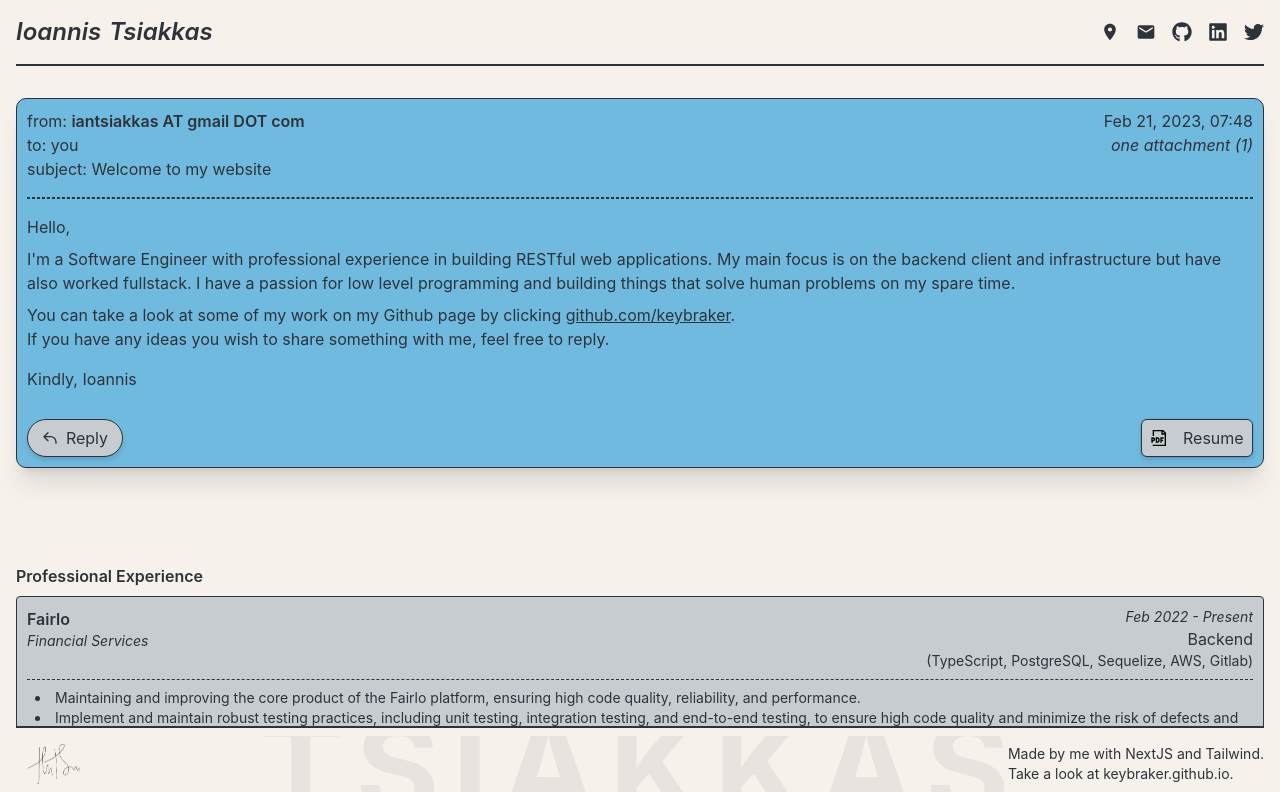
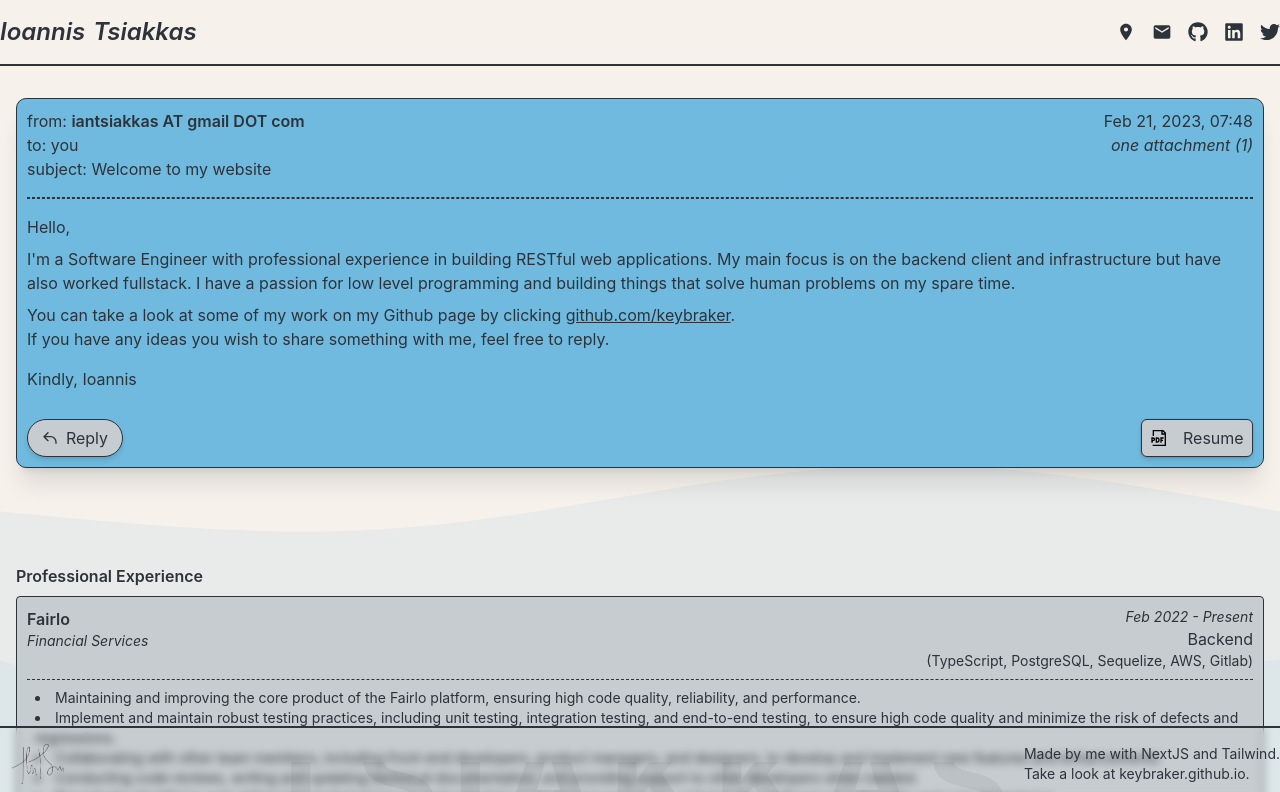
Before and after one commit to keybraker/keybraker.github.io, a Next.js app: page / in a window 1280 px wide. Shown: the top 792 px of the page. Built offline with nearby package versions, Linux system fonts and the light colour scheme.

Commit message:
Footer glowup

```diff
--- a/src/abilities/footer.tsx
+++ b/src/abilities/footer.tsx
@@ -5,8 +5,9 @@ const repo = "https://github.com/keybraker/keybraker.github.io";
 
 export default function Footer() {
   return (
+    // bg-tsiakkas-light dark:bg-tsiakkas-dark
     <>
-      <div className="sticky bottom-0 z-40 py-4 bg-tsiakkas-light dark:bg-tsiakkas-dark border-t-2 border-tsiakkas-dark dark:border-tsiakkas-light flex flex-col justify-center place-self-center max-w-[83rem] w-full">
+      <div className="sticky bottom-0 z-10 py-4 border-t-2 backdrop-blur-sm border-tsiakkas-dark dark:border-tsiakkas-light flex flex-col justify-center place-self-center max-w-[83rem] w-full">
         <div className="flex w-full flex-row justify-between">
           <Image src={signature} alt="signature" width={84} />
           <a rel="noopener noreferrer" target="_blank" href={repo}>
@@ -16,7 +17,7 @@ export default function Footer() {
             </div>
           </a>
         </div>
-        <div className="absolute z-[3] bottom-0 left-0 right-0 flex items-end justify-center h-16 opacity-[0.05] dark:opacity-[0.05]">
+        <div className="absolute bottom-0 left-0 right-0 flex items-end justify-center h-16 opacity-[0.05] dark:opacity-[0.06]">
           <span className="select-none text-vws leading-vws text-medwork-dark dark:text-medwork-light font-bold overflow-hidden h-3/7 tracking-widest">
             TSIAKKAS
           </span>
--- a/src/abilities/header.tsx
+++ b/src/abilities/header.tsx
@@ -59,7 +59,7 @@ function AboutPageInner() {
 
 export default function Header() {
   return (
-    <header className="sticky top-0 z-40 border-b-2 border-tsiakkas-dark dark:border-tsiakkas-light flex flex-col justify-center place-self-center max-w-[83rem] w-full">
+    <header className="sticky top-0 z-10 border-b-2 border-tsiakkas-dark dark:border-tsiakkas-light flex flex-col justify-center place-self-center max-w-[83rem] w-full">
       <div className="flex flex-col items-center justify-between gap-2 px-0 pt-2 pb-4 bg-tsiakkas-light dark:bg-tsiakkas-dark xs:py-4 xs:flex-row sm:items-stretch">
         <span className="italic flex flex-col self-center text-center gap-1 font-helvetica text-2xl font-semibold text-tsiakkas-dark dark:text-tsiakkas-light tn:flex-row xs:gap-2">
           <span>Ioannis</span>
--- a/src/pages/index.tsx
+++ b/src/pages/index.tsx
@@ -8,9 +8,41 @@ import SkillPage from "@/abilities/skills";
 import CategoryTitle from "@/components/categoryTitle";
 import Head from "next/head";
 
+function WaveSvg() {
+  return (
+    <div className="absolute select-none bottom-0 left-0 w-full opacity-10">
+      {/* <svg xmlns="http://www.w3.org/2000/svg" viewBox="0 0 1440 320">
+        <path fill="#06B6D4" fillOpacity="1" d="M0,64L48,80C96,96,192,128,288,144C384,160,480,160,576,138.7C672,117,768,75,864,69.3C960,64,1056,96,1152,122.7C1248,149,1344,171,1392,181.3L1440,192L1440,320L1392,320C1344,320,1248,320,1152,320C1056,320,960,320,864,320C768,320,672,320,576,320C480,320,384,320,288,320C192,320,96,320,48,320L0,320Z"></path>
+      </svg> */}
+      <svg
+        id="svg"
+        viewBox="0 0 1440 490"
+        xmlns="http://www.w3.org/2000/svg"
+      >
+        <path
+          d="M 0,500 C 0,500 0,166 0,166 C 140.42857142857144,179.46428571428572 280.8571428571429,192.92857142857142 410,187 C 539.1428571428571,181.07142857142858 657,155.75 768,138 C 879,120.24999999999999 983.1428571428571,110.07142857142858 1094,116 C 1204.857142857143,121.92857142857142 1322.4285714285716,143.96428571428572 1440,166 C 1440,166 1440,500 1440,500 Z"
+          stroke="none"
+          strokeWidth="0"
+          fill="#0693e3"
+          fillOpacity="0.53"
+          className="path-0"
+        ></path>
+        <path
+          d="M 0,500 C 0,500 0,333 0,333 C 90.25,363.42857142857144 180.5,393.85714285714283 306,379 C 431.5,364.14285714285717 592.2499999999999,304 721,294 C 849.7500000000001,284 946.5,324.1428571428571 1061,339 C 1175.5,353.8571428571429 1307.75,343.42857142857144 1440,333 C 1440,333 1440,500 1440,500 Z"
+          stroke="none"
+          strokeWidth="0"
+          fill="#0693e3"
+          fillOpacity="1"
+          className="path-1"
+        ></path>
+      </svg>
+    </div>
+  );
+}
+
 export default function Home() {
   return (
-    <div className="mx-auto px-4 w-full">
+    <div className="mx-auto w-full">
       <Head>
         <title>Ioannis Tsiakkas</title>
         <meta name="title" content="Ioannis Tsiakkas" />
@@ -44,7 +76,7 @@ export default function Home() {
         <div className="flex flex-col justify-center place-self-center h-full w-full">
           <Header />
 
-          <div className="flex flex-col justify-center place-self-center max-w-[82rem] my-8">
+          <div className="flex flex-col justify-center place-self-center max-w-[82rem] my-8 mx-4">
             <Email />
             <div>
               <div className="sticky inset-y-0 left-0 top-[4.4rem] mt-12 mb-2 text-center xs:top-10 xs:text-left">
@@ -81,6 +113,10 @@ export default function Home() {
           </div>
 
           <Footer />
+
+          <div className="sticky bottom-0 -z-10 flex flex-col justify-center place-self-center w-full">
+            <WaveSvg />
+          </div>
         </div>
       </main>
     </div>
--- a/tailwind.config.js
+++ b/tailwind.config.js
@@ -18,7 +18,7 @@ module.exports = {
         'md': '1rem',
       },
       lineHeight: {
-        'vws': '5vw',
+        'vws': '3vw',
       },
       zIndex: {
         "-1": "-1",
```
